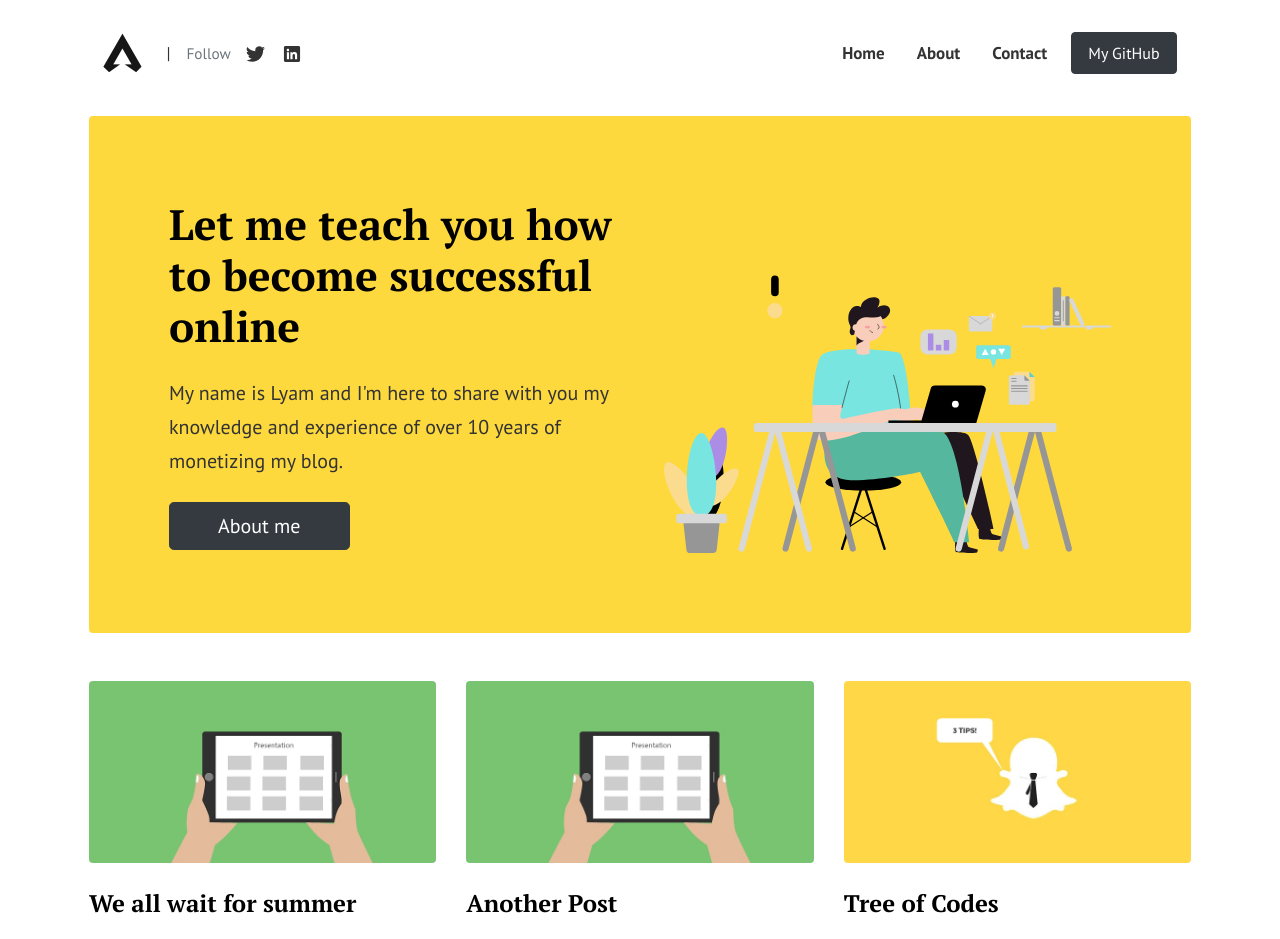
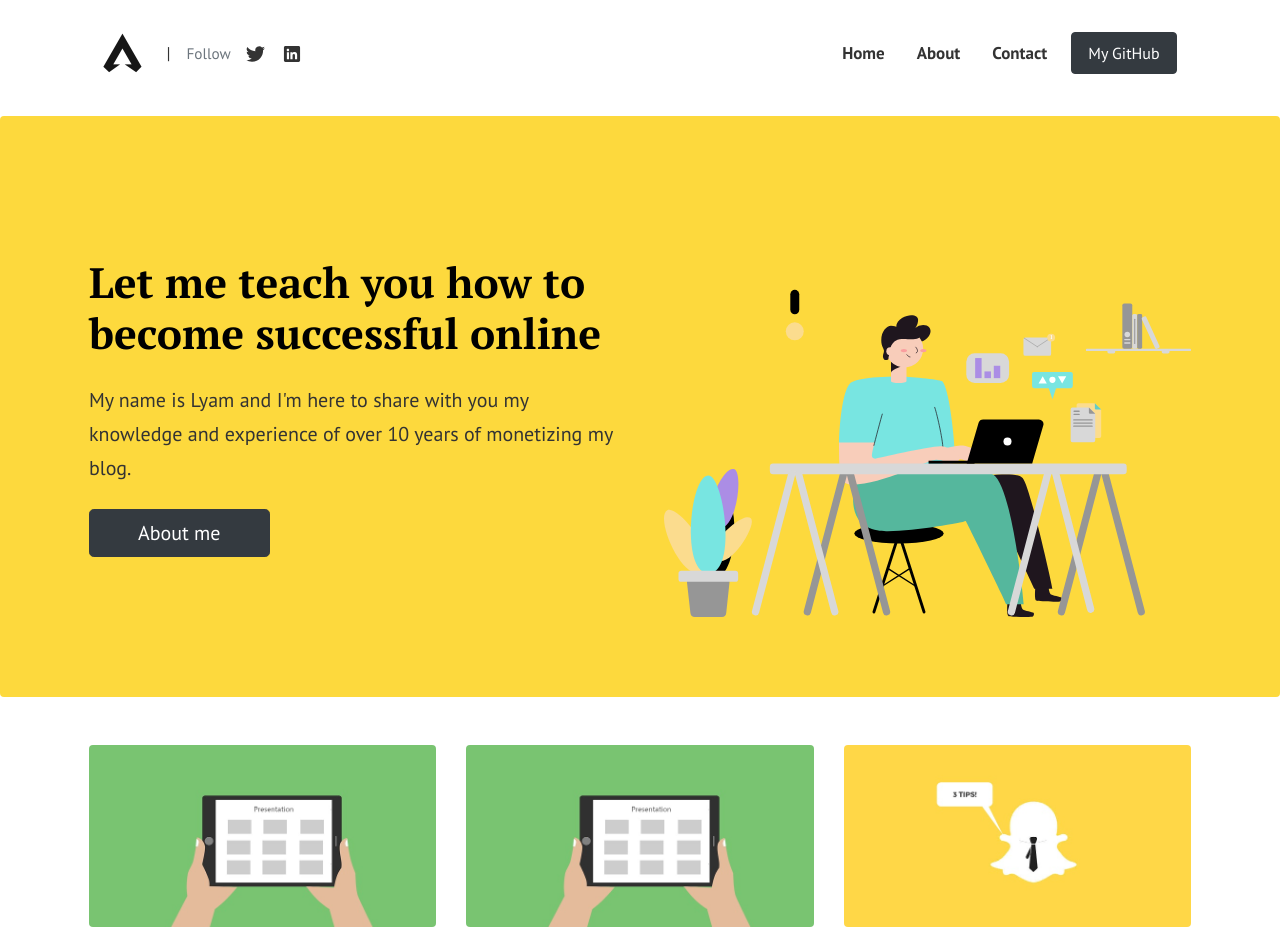
Before and after one commit to AlessioCoser/alessiocoser.github.io, a Jekyll site: the page built from index.html, in a window 1280 px wide and 1400 px high. Shown: the top 939 px of the window. Built offline with Jekyll 4.4.1, drawn with Linux system fonts in a browser that asks for light colours; the list of posts is cut into pages by our own code; comment, search, counter and statistics services are not loaded.

Commit message:
extract banner section

```diff
--- /dev/null
+++ b/_includes/banner.html
@@ -0,0 +1,36 @@
+{% if page.banner %}
+  <!-- Banner
+  ================================================== -->
+{% if page.banner.full %}
+  <div class="rounded mb-5 hero hero-full" style="background-color: {{page.banner.color}};">
+    <div class="container">
+{% else %}
+  <div class="container">
+    <div class="rounded mb-5 hero" style="background-color: {{page.banner.color}};">
+{% endif %}
+
+      <div class="row align-items-center justify-content-between">
+        {% if page.banner.image %}
+          <div class="col-md-6">
+        {% else %}
+          <div class="col-md-12">
+        {% endif %}
+          {% if page.banner.title %}
+            <h1 class="font-weight-bold mb-4 serif-font">{{page.banner.title}}</h1>
+          {% endif %}
+          {% if page.banner.description %}
+            <p class="lead mb-4">{{page.banner.description}}</p>
+          {% endif %}
+          {% if page.banner.button.link and page.banner.button.text %}
+            <a href="{{site.baseurl}}{{page.banner.button.link}}" class="btn btn-dark text-white px-5 btn-lg">{{page.banner.button.text}}</a>
+          {% endif %}
+        </div>
+        {% if page.banner.image %}
+          <div class="col-md-6 text-right pl-0 pl-lg-4">
+            <img class="intro" height="500" src="{{site.baseurl}}{{page.banner.image}}">
+          </div>
+        {% endif %}
+      </div>
+    </div>
+  </div>
+{% endif %}
--- a/_layouts/default.html
+++ b/_layouts/default.html
@@ -84,36 +84,11 @@ gtag('config', '{{site.ganalytics}}');
       </nav>
     </div>
 
+{% include banner.html %}
 
 <!-- Container
 ================================================== -->
 <main class="container">
-    {% if page.banner %}
-      <div class="rounded mb-5 hero" style="background-color: {{page.banner.color}};">
-        <div class="row align-items-center justify-content-between">
-          {% if page.banner.image %}
-            <div class="col-md-6">
-          {% else %}
-            <div class="col-md-12">
-          {% endif %}
-            {% if page.banner.title %}
-              <h1 class="font-weight-bold mb-4 serif-font">{{page.banner.title}}</h1>
-            {% endif %}
-            {% if page.banner.description %}
-              <p class="lead mb-4">{{page.banner.description}}</p>
-            {% endif %}
-            {% if page.banner.button.link and page.banner.button.text %}
-              <a href="{{site.baseurl}}{{page.banner.button.link}}" class="btn btn-dark text-white px-5 btn-lg">{{page.banner.button.text}}</a>
-            {% endif %}
-          </div>
-          {% if page.banner.image %}
-            <div class="col-md-6 text-right pl-0 pl-lg-4">
-              <img class="intro" height="500" src="{{site.baseurl}}{{page.banner.image}}">
-            </div>
-          {% endif %}
-        </div>
-      </div>
-    {% endif %}
       {{ content }}
 </main>
 
--- a/assets/css/theme.scss
+++ b/assets/css/theme.scss
@@ -137,6 +137,9 @@ small, .small {
 .hero {
     padding: 5rem 5rem;
 }
+.hero.hero-full {
+  padding: 5rem 0;
+}
 .hero h1 {
   font-size:2.5em;
 }
@@ -157,6 +160,9 @@ small, .small {
     .hero {
       padding: 4rem 4rem;
     }
+    .hero.hero-full {
+      padding: 4rem 0;
+    }
     .hero h1 {
       font-size:2em;
     }
@@ -167,6 +173,9 @@ small, .small {
     }
     .hero {
       padding: 2rem 2rem;
+    }
+    .hero.hero-full {
+      padding: 2rem 0;
     }
     .hero h1 {
       font-size:1.5em;
--- a/index.html
+++ b/index.html
@@ -3,6 +3,7 @@ title: Home
 layout: default
 background: '/img/bg-index.jpg'
 banner:
+  full: true
   color: "#fdd93d"
   image: /assets/images/intro.svg
   button:
```
